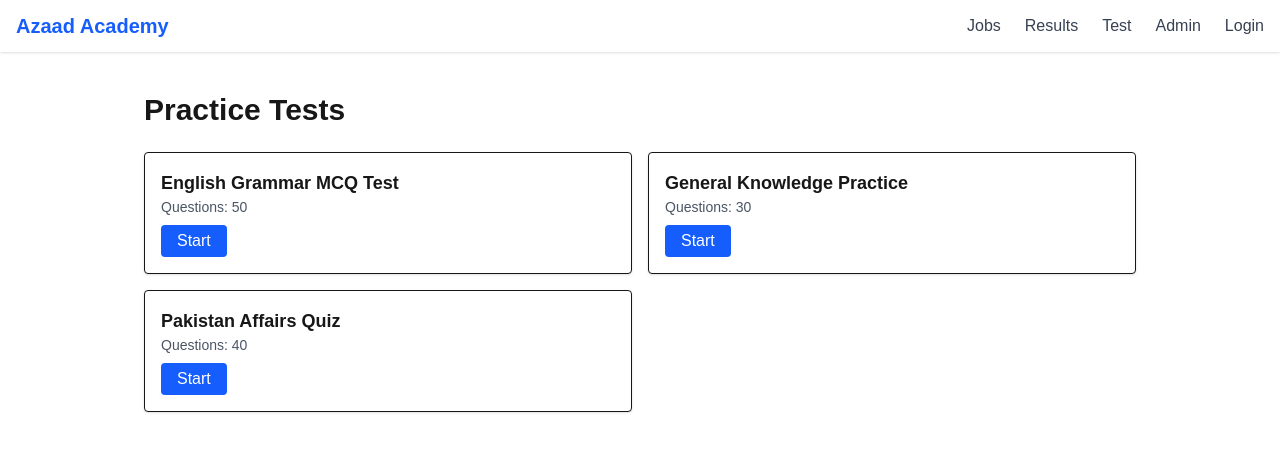
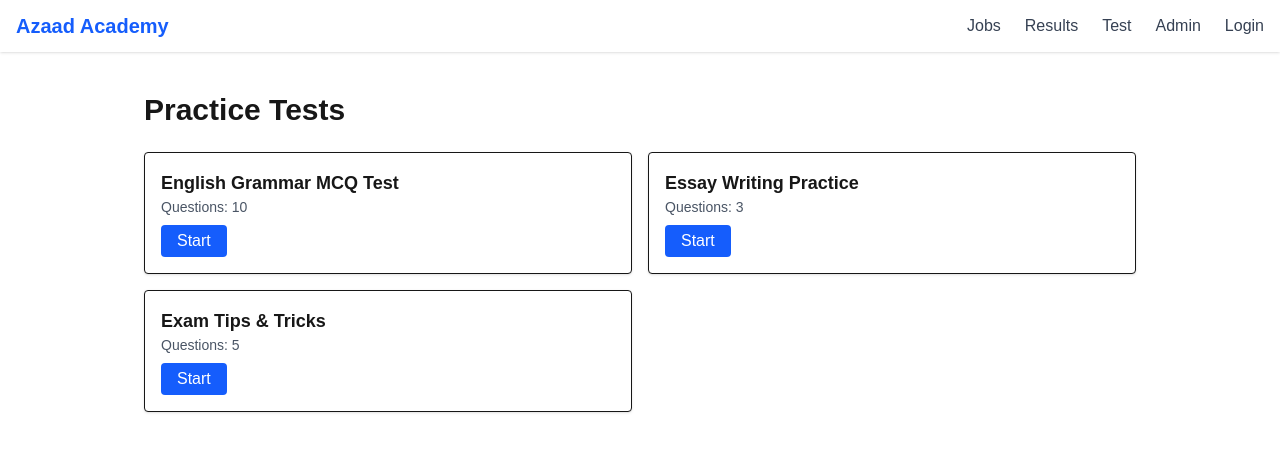
Before and after one commit to RAQEEB212/AZAAD_ACADEMY, a Next.js app: page /test in a window 1280 px wide. Shown: the top 452 px of the page. Built offline with nearby package versions, Linux system fonts and the light colour scheme; no server answers.

Commit message:
build error solved from the test pages

```diff
--- a/src/app/mcq/[id]/page.tsx
+++ b/src/app/mcq/[id]/page.tsx
@@ -5,11 +5,23 @@ import { mcqQuestions } from '@/data /mcqQuestions';
 import { tests } from '@/data /tests';
 import { useState } from 'react';
 
+// ✅ Define the shape of an MCQ question
+interface McqQuestion {
+    id: number;
+    question: string;
+    options: string[];
+    answer: number;
+}
+
+// ✅ Force mcqQuestions to be typed with numeric keys
+const questionsByTestId: Record<number, McqQuestion[]> = mcqQuestions;
+
 export default function McqTestPage() {
     const { id } = useParams();
     const testId = Number(id);
+
     const test = tests.find((t) => t.id === testId);
-    const questions = mcqQuestions[testId] || [];
+    const questions = questionsByTestId[testId] || [];
 
     const [current, setCurrent] = useState(0);
     const [selected, setSelected] = useState<number | null>(null);
--- a/src/app/subjective/[id]/page.tsx
+++ b/src/app/subjective/[id]/page.tsx
@@ -4,11 +4,18 @@ import { useParams } from 'next/navigation';
 import { subjectiveQuestions } from '@/data /subjectiveQuestions';
 import { tests } from '@/data /tests';
 
+interface SubjectiveQuestion {
+    id: number;
+    question: string;
+}
+
+const questionsByTestId: Record<number, SubjectiveQuestion[]> = subjectiveQuestions;
+
 export default function SubjectiveTestPage() {
     const { id } = useParams();
     const testId = Number(id);
     const test = tests.find((t) => t.id === testId);
-    const questions = subjectiveQuestions[testId] || [];
+    const questions = questionsByTestId[testId] || [];
 
     if (!test) return <p className="p-4">Test not found.</p>;
 
--- a/src/app/tips/[id]/page.tsx
+++ b/src/app/tips/[id]/page.tsx
@@ -4,11 +4,14 @@ import { useParams } from 'next/navigation';
 import { tips } from '@/data /tips';
 import { tests } from '@/data /tests';
 
+// ✅ Define type for the tips object
+const typedTips: Record<number, string[]> = tips;
+
 export default function TipsPage() {
     const { id } = useParams();
     const testId = Number(id);
     const test = tests.find((t) => t.id === testId);
-    const testTips = tips[testId] || [];
+    const testTips = typedTips[testId] || [];
 
     if (!test) return <p className="p-4">Tips not found.</p>;
 
--- a/src/data /tests.ts
+++ b/src/data /tests.ts
@@ -1,20 +1,31 @@
-export const tests = [
+// Define allowed types
+export type TestType = 'mcq' | 'subjective' | 'tips';
+
+export interface Test {
+    id: number;
+    title: string;
+    totalQuestions: number;
+    type: TestType;
+}
+
+// Apply type to the array
+export const tests: Test[] = [
     {
         id: 1,
         title: 'English Grammar MCQ Test',
-        totalQuestions: 50,
-        type:'mcq'
+        totalQuestions: 10,
+        type: 'mcq',
     },
     {
         id: 2,
-        title: 'General Knowledge Practice',
-        totalQuestions: 30,
-        type:'subjective'
+        title: 'Essay Writing Practice',
+        totalQuestions: 3,
+        type: 'subjective',
     },
     {
         id: 3,
-        title: 'Pakistan Affairs Quiz',
-        totalQuestions: 40,
-        type:'tips'
+        title: 'Exam Tips & Tricks',
+        totalQuestions: 5,
+        type: 'tips',
     },
 ];
```
